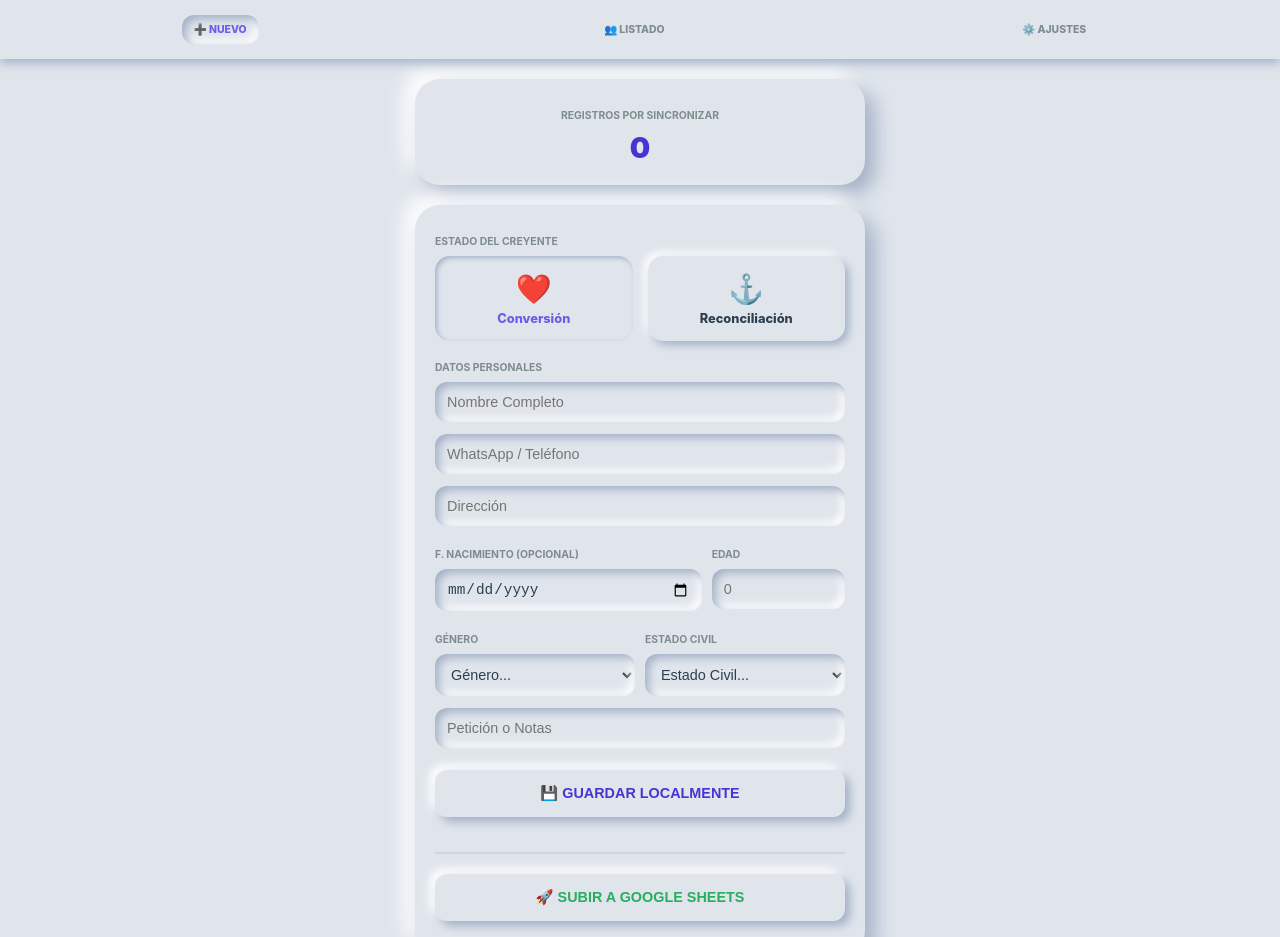
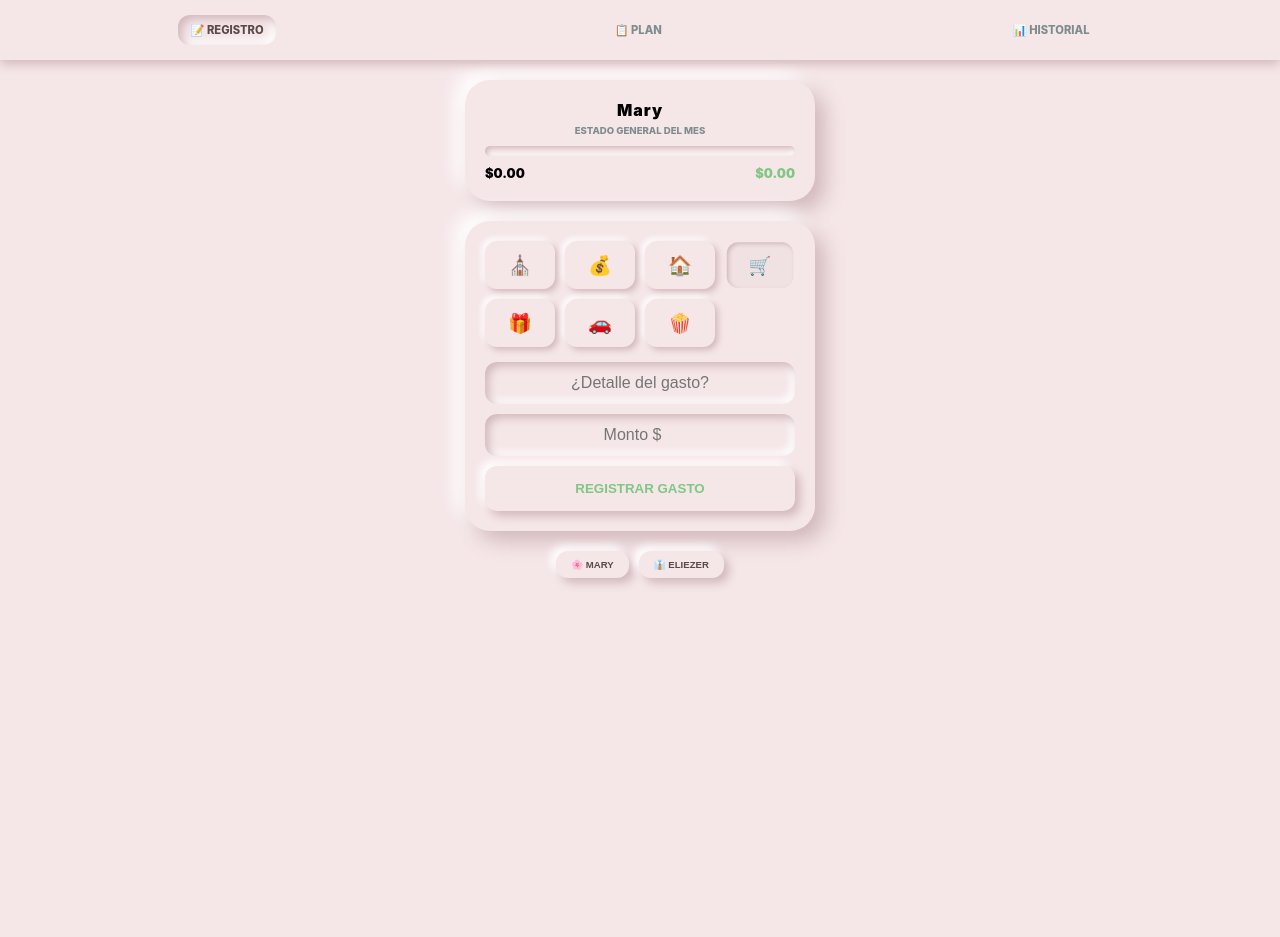
Before and after one commit to EJAM3/gastos, a plain HTML site: page index.html in a window 1280 px wide. Shown: the top 937 px of the page. After the commit the page ends 800 px from the top, so only its background shows below. Drawn offline with Linux system fonts and the light colour scheme.

Commit message:
Update index.html

```diff
--- a/index.html
+++ b/index.html
@@ -3,215 +3,243 @@
 <head>
     <meta charset="UTF-8">
     <meta name="viewport" content="width=device-width, initial-scale=1.0, maximum-scale=1.0, user-scalable=no, viewport-fit=cover">
-    <title>Iglesia Conexión - Registro</title>
+    <meta name="apple-mobile-web-app-capable" content="yes">
+    <title>Finance Master Real-Time</title>
     <style>
         :root {
             --bg: #e0e5ec; --text: #2c3e50; --shadow: #a3b1c6; --light: #ffffff;
-            --accent: #6c5ce7; --green: #27ae60; --church: #4834d4;
+            --accent: #3498db; --green: #27ae60; --danger: #e74c3c; --warn: #f1c40f;
         }
-        body.dark-mode {
-            --bg: #2d3436; --text: #dfe6e9; --shadow: #1e2122; --light: #3d4446;
-            --accent: #a29bfe;
+        body.pink {
+            --bg: #f5e6e8; --text: #5a4a4a; --shadow: #d1b8bc; --light: #ffffff;
+            --accent: #d4a5a5; --green: #81c784; --danger: #ff8a80; --warn: #ffd54f;
         }
-        body { background-color: var(--bg); font-family: -apple-system, sans-serif; margin: 0; padding-bottom: 30px; transition: 0.5s; color: var(--text); }
+        body { background-color: var(--bg); font-family: -apple-system, sans-serif; margin: 0; padding-bottom: 30px; transition: 0.5s; }
 
         nav { display: flex; justify-content: space-around; padding: 15px; background: var(--bg); position: sticky; top: 0; z-index: 100; box-shadow: 0 4px 10px var(--shadow); }
-        nav span { font-weight: 800; color: #7f8c8d; padding: 8px 12px; border-radius: 12px; font-size: 0.65rem; transition: 0.3s; cursor: pointer; }
-        nav span.active { color: var(--accent); box-shadow: inset 4px 4px 8px var(--shadow), inset -4px -4px 8px var(--light); }
+        nav span { font-weight: 800; color: #7f8c8d; padding: 8px 12px; border-radius: 12px; font-size: 0.7rem; }
+        nav span.active { color: var(--text); box-shadow: inset 4px 4px 8px var(--shadow), inset -4px -4px 8px var(--light); }
 
-        .page { display: none; padding: 20px; animation: fadeIn 0.3s; }
+        .page { display: none; padding: 20px; flex-direction: column; align-items: center; animation: fadeIn 0.3s; }
         .page.active { display: block; }
         @keyframes fadeIn { from {opacity:0} to {opacity:1} }
 
-        .card { width: 100%; max-width: 450px; background: var(--bg); padding: 20px; border-radius: 25px; box-shadow: 10px 10px 20px var(--shadow), -10px -10px 20px var(--light); box-sizing: border-box; margin: 0 auto 20px; }
+        .card { width: 100%; max-width: 350px; background: var(--bg); padding: 20px; border-radius: 25px; box-shadow: 10px 10px 20px var(--shadow), -10px -10px 20px var(--light); box-sizing: border-box; margin: 0 auto 20px; }
 
-        .neubtn { width: 100%; padding: 15px; border-radius: 12px; border: none; background: var(--bg); font-weight: 800; box-shadow: 5px 5px 10px var(--shadow), -5px -5px 10px var(--light); color: var(--text); cursor: pointer; margin-bottom: 15px; font-size: 0.9rem; }
-        .neubtn:active { box-shadow: inset 3px 3px 6px var(--shadow), inset -3px -3px 6px var(--light); transform: scale(0.98); }
+        .health-bar { width: 100%; height: 10px; background: var(--bg); border-radius: 5px; margin: 10px 0; box-shadow: inset 2px 2px 5px var(--shadow), inset -2px -2px 5px var(--light); overflow: hidden; }
+        .health-fill { height: 100%; width: 0%; background: var(--green); transition: 0.5s; }
 
-        input, select { width: 100%; padding: 12px; border-radius: 12px; border: none; margin-bottom: 12px; background: var(--bg); box-shadow: inset 4px 4px 8px var(--shadow), inset -4px -4px 8px var(--light); font-size: 0.9rem; outline: none; color: var(--text); box-sizing: border-box; }
+        .neubtn { width: 100%; padding: 15px; border-radius: 12px; border: none; background: var(--bg); font-weight: 800; box-shadow: 5px 5px 10px var(--shadow), -5px -5px 10px var(--light); color: var(--text); cursor: pointer; }
+        .neubtn:active { box-shadow: inset 3px 3px 6px var(--shadow), inset -3px -3px 6px var(--light); }
 
-        .cat-grid { display: grid; grid-template-columns: repeat(2, 1fr); gap: 15px; margin-bottom: 20px; }
-        .cat-item { padding: 15px 5px; border-radius: 15px; font-size: 0.8rem; text-align: center; box-shadow: 4px 4px 8px var(--shadow), -4px -4px 8px var(--light); cursor: pointer; transition: 0.2s; }
-        .cat-item.selected { box-shadow: inset 2px 2px 5px var(--shadow); color: var(--accent); font-weight: bold; }
+        input { width: 100%; padding: 12px; border-radius: 12px; border: none; margin-bottom: 10px; background: var(--bg); box-shadow: inset 4px 4px 8px var(--shadow), inset -4px -4px 8px var(--light); font-size: 1rem; outline: none; text-align: center; color: var(--text); box-sizing: border-box; }
 
-        .label-sm { font-size: 0.65rem; color: #7f8c8d; font-weight: 700; text-transform: uppercase; margin-bottom: 8px; display: block; margin-top: 10px; }
-        .row { display: flex; gap: 10px; }
-        hr { border: none; height: 2px; background: var(--shadow); opacity: 0.3; margin: 20px 0; }
+        .plan-row { padding: 12px 0; border-bottom: 1px solid rgba(0,0,0,0.05); }
+        .plan-header { display: flex; justify-content: space-between; align-items: center; margin-bottom: 5px; }
+        .plan-input-perc { width: 45px !important; margin: 0 !important; padding: 3px !important; font-size: 0.7rem !important; }
+
+        .cat-grid { display: grid; grid-template-columns: repeat(4, 1fr); gap: 10px; margin-bottom: 15px; }
+        .cat-item { padding: 12px; border-radius: 12px; font-size: 1.2rem; text-align: center; box-shadow: 3px 3px 6px var(--shadow), -3px -3px 6px var(--light); cursor: pointer; }
+        .cat-item.selected { box-shadow: inset 2px 2px 5px var(--shadow); transform: scale(0.95); background: rgba(0,0,0,0.02); }
+
+        .alarm { animation: pulse 1s infinite; color: var(--danger) !important; }
+        @keyframes pulse { 0% { opacity: 1; } 50% { opacity: 0.5; } 100% { opacity: 1; } }
     </style>
 </head>
-<body>
+<body class="pink">
 
     <nav>
-        <span id="t1" class="active" onclick="showPage(1)">➕ NUEVO</span>
-        <span id="t2" onclick="showPage(2)">👥 LISTADO</span>
-        <span id="t3" onclick="showPage(3)">⚙️ AJUSTES</span>
+        <span id="t1" class="active" onclick="showPage(1)">📝 REGISTRO</span>
+        <span id="t2" onclick="showPage(2)">📋 PLAN</span>
+        <span id="t3" onclick="showPage(3)">📊 HISTORIAL</span>
     </nav>
 
     <div id="page1" class="page active">
         <div class="card" style="text-align:center">
-            <div class="label-sm">Registros por Sincronizar</div>
-            <div style="font-size: 1.8rem; font-weight: 900; color: var(--church);" id="countLocal">0</div>
+            <div id="userNameShow" style="font-weight:900; letter-spacing:1px; margin-bottom:5px">MARY</div>
+            <div style="font-size:0.6rem; color:#7f8c8d; font-weight:800">ESTADO GENERAL DEL MES</div>
+            <div class="health-bar"><div id="mainHealthFill" class="health-fill"></div></div>
+            <div style="display:flex; justify-content: space-between; font-size:0.8rem; font-weight:900">
+                <span id="mainSpent">$0</span>
+                <span id="mainRemain" style="color:var(--green)">$0</span>
+            </div>
         </div>
 
         <div class="card">
-            <span class="label-sm">Estado del Creyente</span>
             <div class="cat-grid" id="catGrid"></div>
+            <input type="text" id="item" placeholder="¿Detalle del gasto?">
+            <input type="number" id="price" placeholder="Monto $" inputmode="decimal">
+            <button class="neubtn" style="color:var(--green)" onclick="agregarGasto()">REGISTRAR GASTO</button>
+        </div>
 
-            <span class="label-sm">Datos Personales</span>
-            <input type="text" id="nombre" placeholder="Nombre Completo">
-            <input type="tel" id="telefono" placeholder="WhatsApp / Teléfono">
-            <input type="text" id="direccion" placeholder="Dirección">
-
-            <div class="row">
-                <div style="flex:2">
-                    <span class="label-sm">F. Nacimiento (Opcional)</span>
-                    <input type="date" id="fechaNac" onchange="calcularEdad(this.value)">
-                </div>
-                <div style="flex:1">
-                    <span class="label-sm">Edad</span>
-                    <input type="number" id="edad" placeholder="0">
-                </div>
-            </div>
-
-            <div class="row">
-                <div style="flex:1">
-                    <span class="label-sm">Género</span>
-                    <select id="genero">
-                        <option value="">Género...</option>
-                        <option value="Masculino">Masc</option>
-                        <option value="Femenino">Fem</option>
-                    </select>
-                </div>
-                <div style="flex:1">
-                    <span class="label-sm">Estado Civil</span>
-                    <select id="estadoCivil">
-                        <option value="">Estado Civil...</option>
-                        <option value="Soltero/a">Soltero/a</option>
-                        <option value="Casado/a">Casado/a</option>
-                        <option value="U. Libre">U. Libre</option>
-                    </select>
-                </div>
-            </div>
-
-            <input type="text" id="peticion" placeholder="Petición o Notas">
-
-            <button class="neubtn" style="color:var(--church); margin-top:10px" onclick="registrarCreyente()">💾 GUARDAR LOCALMENTE</button>
-            <hr>
-            <button id="btnSincro" class="neubtn" style="color:var(--green)" onclick="exportarASheets()">🚀 SUBIR A GOOGLE SHEETS</button>
+        <div style="display:flex; gap:10px; justify-content: center;">
+            <button class="neubtn" style="width:auto; padding:8px 15px; font-size:0.6rem" onclick="setMode('pink','Mary')">🌸 MARY</button>
+            <button class="neubtn" style="width:auto; padding:8px 15px; font-size:0.6rem" onclick="setMode('','Eliezer')">👔 ELIEZER</button>
         </div>
     </div>
 
     <div id="page2" class="page">
-        <div id="listaPersonas" style="width:100%; max-width:450px; margin: 0 auto;"></div>
+        <div class="card">
+            <div style="font-size:0.7rem; font-weight:bold; text-align:center; margin-bottom:10px">INGRESO MENSUAL TOTAL</div>
+            <input type="number" id="ingresoMaster" placeholder="$0.00" oninput="recalcPlan()" style="font-size:1.5rem; font-weight:900; color:var(--green)">
+            <div id="totalCheck" style="text-align:center; font-size:0.7rem; font-weight:800">Suma: 100% ✅</div>
+        </div>
+        <div class="card" id="planDetalle"></div>
     </div>
 
     <div id="page3" class="page">
+        <div id="listaTransacciones" style="width:100%; max-width:350px; margin: 0 auto;"></div>
         <div class="card" style="text-align:center">
-            <button class="neubtn" onclick="toggleTheme()">🌓 CAMBIAR TEMA</button>
-            <button onclick="limpiarDatos()" style="margin-top:20px; border:none; background:none; color:#e74c3c; font-size:0.7rem; font-weight:800; cursor:pointer">BORRAR TODO EL HISTORIAL LOCAL</button>
+            <button class="neubtn" style="color:var(--accent)" onclick="exportarASheets()">🚀 SINCRONIZAR SHEETS</button>
+            <button onclick="limpiar()" style="margin-top:20px; border:none; background:none; color:var(--danger); font-size:0.6rem; font-weight:800; opacity:0.5">BORRAR TODO</button>
         </div>
     </div>
 
     <script>
-        const WEB_APP_URL = "https://script.google.com/macros/s/AKfycbzPML9poWuxo_kNPwdrWAGuaLeF1zT4DptRF-R_jF2JkW1pMYPrTDJcPROekO6zz7Sf/exec";
+        const WEB_APP_URL = "https://script.google.com/macros/s/AKfycbz8c_aLEXO6wVgb4kVOKaokrqeETvJa7RefjCD4pntVAb60APUFHuIdR8MMBbeR_brZIg/exec";
 
-        let db = JSON.parse(localStorage.getItem('iglesia_db_v6')) || {
-            creyentes: [],
-            selectedCatIndex: 0,
-            estados: [
-                { n: "Conversión", e: "❤️" },
-                { n: "Reconciliación", e: "⚓" }
+        let db = JSON.parse(localStorage.getItem('fin_master_v4')) || {
+            name: "Mary", mode: "pink", ingreso: 0, gastos: [], selectedCatIndex: 3,
+            rubros: [
+                { n: "Diezmos / Ofrendas", p: 10, e: "⛪", gastado: 0 },
+                { n: "Ahorro / Inversión", p: 15, e: "💰", gastado: 0 },
+                { n: "Vivienda / Serv.", p: 30, e: "🏠", gastado: 0 },
+                { n: "Alimentación", p: 15, e: "🛒", gastado: 0 },
+                { n: "Donación / Ayuda", p: 5, e: "🎁", gastado: 0 },
+                { n: "Transporte", p: 10, e: "🚗", gastado: 0 },
+                { n: "Libre / Ocio", p: 15, e: "🍿", gastado: 0 }
             ]
         };
 
         function init() {
+            document.body.className = db.mode;
+            document.getElementById('userNameShow').innerText = db.name;
+            document.getElementById('ingresoMaster').value = db.ingreso;
             generarCatGrid();
             actualizarUI();
-            document.getElementById('countLocal').innerText = db.creyentes.length;
+            recalcPlan();
         }
 
         function generarCatGrid() {
-            document.getElementById('catGrid').innerHTML = db.estados.map((est, i) => `
-                <div class="cat-item ${i === db.selectedCatIndex ? 'selected' : ''}" onclick="db.selectedCatIndex=${i}; save(); generarCatGrid();">
-                    <div style="font-size:1.8rem">${est.e}</div>
-                    <div style="margin-top:5px; font-weight:800">${est.n}</div>
+            const grid = document.getElementById('catGrid');
+            grid.innerHTML = db.rubros.map((r, i) => `
+                <div class="cat-item ${i===db.selectedCatIndex?'selected':''}" onclick="selectCat(${i}, this)">${r.e}</div>
+            `).join('');
+        }
+
+        function selectCat(idx, el) {
+            db.selectedCatIndex = idx;
+            document.querySelectorAll('.cat-item').forEach(i => i.classList.remove('selected'));
+            el.classList.add('selected');
+        }
+
+        function recalcPlan() {
+            db.ingreso = parseFloat(document.getElementById('ingresoMaster').value) || 0;
+            const container = document.getElementById('planDetalle');
+            let sumaP = 0;
+
+            // Recalcular el gasto acumulado por rubro desde el historial
+            db.rubros.forEach(r => r.gastado = 0);
+            db.gastos.forEach(g => {
+                if(g.catIdx !== undefined) db.rubros[g.catIdx].gastado += parseFloat(g.costo);
+            });
+
+            container.innerHTML = db.rubros.map((r, i) => {
+                sumaP += r.p;
+                const montoMax = (db.ingreso * r.p) / 100;
+                const disponible = montoMax - r.gastado;
+                const percUso = montoMax > 0 ? (r.gastado / montoMax) * 100 : 0;
+
+                return `
+                    <div class="plan-row">
+                        <div class="plan-header">
+                            <span style="font-size:0.8rem">${r.e} <b>${r.n}</b></span>
+                            <input type="number" class="plan-input-perc" value="${r.p}" oninput="cambiarPerc(${i}, this.value)">
+                        </div>
+                        <div class="health-bar"><div class="health-fill" style="width:${Math.min(percUso, 100)}%; background:${percUso > 100 ? 'var(--danger)' : 'var(--accent)'}"></div></div>
+                        <div style="display:flex; justify-content:space-between; font-size:0.7rem; font-weight:700">
+                            <span>Disp: $${disponible.toFixed(2)}</span>
+                            <span style="opacity:0.5">Total: $${montoMax.toFixed(2)}</span>
+                        </div>
+                    </div>
+                `;
+            }).join('');
+
+            const check = document.getElementById('totalCheck');
+            check.innerText = `Suma: ${sumaP}% ${sumaP === 100 ? '✅' : '❌'}`;
+            check.style.color = sumaP === 100 ? 'var(--green)' : 'var(--danger)';
+            save();
+            actualizarMainBar();
+        }
+
+        function cambiarPerc(idx, val) {
+            db.rubros[idx].p = parseFloat(val) || 0;
+            recalcPlan();
+        }
+
+        function agregarGasto() {
+            const item = document.getElementById('item');
+            const price = document.getElementById('price');
+            if(!price.value) return;
+
+            const monto = parseFloat(price.value);
+            db.gastos.unshift({
+                fecha: new Date().toLocaleDateString('es-ES'),
+                nombre: db.rubros[db.selectedCatIndex].e + " " + (item.value || db.rubros[db.selectedCatIndex].n),
+                costo: monto.toFixed(2),
+                catIdx: db.selectedCatIndex
+            });
+
+            save();
+            actualizarUI();
+            recalcPlan();
+            item.value = ""; price.value = "";
+        }
+
+        function actualizarMainBar() {
+            const totalGasto = db.gastos.reduce((sum, g) => sum + parseFloat(g.costo), 0);
+            const remain = db.ingreso - totalGasto;
+            const porc = db.ingreso > 0 ? (totalGasto / db.ingreso) * 100 : 0;
+
+            document.getElementById('mainSpent').innerText = "$" + totalGasto.toFixed(2);
+            document.getElementById('mainRemain').innerText = "$" + remain.toFixed(2);
+
+            const fill = document.getElementById('mainHealthFill');
+            fill.style.width = Math.min(porc, 100) + "%";
+            fill.style.backgroundColor = porc > 100 ? 'var(--danger)' : (porc > 85 ? 'var(--warn)' : 'var(--green)');
+
+            if(porc > 100) document.getElementById('mainSpent').classList.add('alarm');
+            else document.getElementById('mainSpent').classList.remove('alarm');
+        }
+
+        function actualizarUI() {
+            const container = document.getElementById('listaTransacciones');
+            container.innerHTML = db.gastos.map(g => `
+                <div class="card" style="padding:15px; margin-bottom:10px; display:flex; justify-content:space-between; align-items:center">
+                    <div style="font-size:0.8rem; font-weight:bold">${g.nombre}<div style="font-size:0.6rem; color:#7f8c8d">${g.fecha}</div></div>
+                    <div style="font-weight:900; color:var(--danger)">-$${g.costo}</div>
                 </div>
             `).join('');
         }
 
-        function calcularEdad(fecha) {
-            if(!fecha) return;
-            let hoy = new Date();
-            let cumple = new Date(fecha);
-            let edad = hoy.getFullYear() - cumple.getFullYear();
-            if (hoy.getMonth() < cumple.getMonth() || (hoy.getMonth() == cumple.getMonth() && hoy.getDate() < cumple.getDate())) edad--;
-            document.getElementById('edad').value = edad;
-        }
-
-        function registrarCreyente() {
-            const campos = ['nombre', 'telefono', 'direccion', 'fechaNac', 'edad', 'genero', 'estadoCivil', 'peticion'];
-            const data = {};
-            campos.forEach(c => data[c] = document.getElementById(c).value);
-
-            if(!data.nombre) return alert("Ingresa el nombre.");
-
-            db.creyentes.unshift({
-                fechaRegistro: new Date().toLocaleString(),
-                ...data,
-                estado: db.estados[db.selectedCatIndex].n,
-                icono: db.estados[db.selectedCatIndex].e
-            });
-
-            save();
-            init();
-            campos.forEach(c => document.getElementById(c).value = "");
-            alert("Guardado localmente");
-        }
-
-        function actualizarUI() {
-            const container = document.getElementById('listaPersonas');
-            container.innerHTML = db.creyentes.length === 0 ? '<p style="text-align:center; color:#7f8c8d; margin-top:50px">No hay registros locales.</p>' :
-                db.creyentes.map(p => `
-                <div class="card" style="padding:15px; margin-bottom:10px">
-                    <div style="display:flex; gap:12px; align-items:center">
-                        <span style="font-size:1.5rem">${p.icono}</span>
-                        <div>
-                            <div style="font-weight:900">${p.nombre}</div>
-                            <div style="font-size:0.75rem; color:var(--church)">${p.estado} • ${p.telefono}</div>
-                        </div>
-                    </div>
-                </div>`).join('');
-        }
-
+        function setMode(m, n) { db.mode = m; db.name = n; save(); init(); }
+        function save() { localStorage.setItem('fin_master_v4', JSON.stringify(db)); }
         function showPage(n) {
-            document.querySelectorAll('.page, nav span').forEach(el => el.classList.remove('active'));
+            document.querySelectorAll('.page').forEach(p => p.classList.remove('active'));
+            document.querySelectorAll('nav span').forEach(s => s.classList.remove('active'));
             document.getElementById('page'+n).classList.add('active');
             document.getElementById('t'+n).classList.add('active');
         }
-
-        function toggleTheme() { document.body.classList.toggle('dark-mode'); }
-        function save() { localStorage.setItem('iglesia_db_v6', JSON.stringify(db)); }
-        function limpiarDatos() { if(confirm("¿Borrar todo?")) { db.creyentes = []; save(); init(); } }
+        function limpiar() { if(confirm("¿Borrar todo el historial?")) { db.gastos = []; save(); init(); } }
 
         async function exportarASheets() {
-            if(db.creyentes.length === 0) return alert("No hay datos.");
-            const btn = document.getElementById('btnSincro');
-            btn.innerText = "⏳ SUBIENDO...";
-            btn.disabled = true;
+            if(db.gastos.length === 0) return;
             try {
-                await fetch(WEB_APP_URL, {
-                    method: 'POST',
-                    mode: 'no-cors',
-                    body: JSON.stringify({creyente: db.creyentes[0]})
-                });
-                alert("¡Sincronizado!");
-            } catch (e) {
-                alert("Error al subir.");
-            } finally {
-                btn.innerText = "🚀 SUBIR A GOOGLE SHEETS";
-                btn.disabled = false;
-            }
+                await fetch(WEB_APP_URL, { method: 'POST', mode: 'no-cors', body: JSON.stringify({ gastos: db.gastos }) });
+                alert("Sincronizado con éxito");
+            } catch (e) { alert("Error de red"); }
         }
+
         init();
     </script>
 </body>
```
